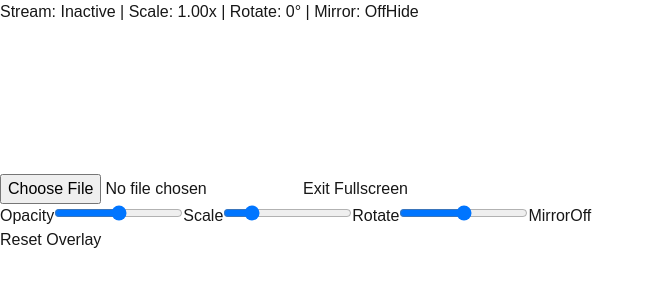
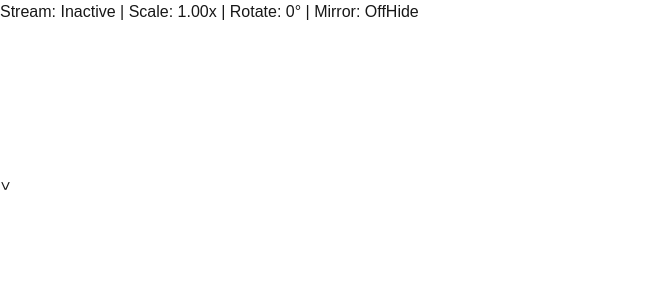
Before and after one commit to Robertgreenwood27/drawstuff, a Next.js app: page / in a window 1280 px wide. Both pictures are taken after a click on the button "Go Fullscreen". Shown: the top 300 px of the page, without its empty margins (0-654 px from the left). Built offline with nearby package versions, Linux system fonts and the light colour scheme; no server answers.

Commit message:
try that

```diff
--- a/src/components/CameraOverlay.js
+++ b/src/components/CameraOverlay.js
@@ -17,6 +17,7 @@ const CameraOverlay = () => {
   const [imageSize, setImageSize] = useState({ width: 0, height: 0 });
   const [showDebug, setShowDebug] = useState(true);
   const [isFullscreen, setIsFullscreen] = useState(false);
+  const [showMenu, setShowMenu] = useState(true);
   const videoRef = useRef(null);
   const overlayRef = useRef(null);
 
@@ -80,13 +81,16 @@ const CameraOverlay = () => {
         setMirror(false);
         setImageUrl(url);
 
-        // Trigger full-screen after image load
+        // Enter full-screen and hide menu
         if (!document.fullscreenElement) {
           document.documentElement.requestFullscreen().then(() => {
             setIsFullscreen(true);
+            setShowMenu(false); // Hide menu on full-screen
           }).catch(err => {
             console.error("Fullscreen request failed:", err);
           });
+        } else {
+          setShowMenu(false); // Hide menu even if already in full-screen
         }
       };
       img.src = url;
@@ -97,16 +101,22 @@ const CameraOverlay = () => {
     if (!document.fullscreenElement) {
       document.documentElement.requestFullscreen().then(() => {
         setIsFullscreen(true);
+        setShowMenu(false); // Hide menu when entering full-screen
       }).catch(err => {
         console.error("Fullscreen request failed:", err);
       });
     } else {
       document.exitFullscreen().then(() => {
         setIsFullscreen(false);
+        setShowMenu(true); // Show menu when exiting full-screen
       }).catch(err => {
         console.error("Exit fullscreen failed:", err);
       });
     }
+  };
+
+  const toggleMenu = () => {
+    setShowMenu(!showMenu);
   };
 
   const calculatePinchDistance = (touches) => {
@@ -166,7 +176,7 @@ const CameraOverlay = () => {
           <p className="text-red-500 mb-4">Camera Error: {error}</p>
           <p className="text-sm">Troubleshooting:
             <br />- Use HTTPS (deploy to Vercel or use ngrok for local)
-            <br />- Grant camera permissions in iOS Settings `&gt;` Safari
+            <br />- Grant camera permissions in iOS Settings &gt; Safari
             <br />- Use Safari (not Chrome/Firefox on iOS)
             <br />- Reload and try again
           </p>
@@ -212,6 +222,7 @@ const CameraOverlay = () => {
         />
       </div>
 
+      {showMenu && (
         <div className="absolute bottom-0 left-0 right-0 flex flex-col items-center gap-2 p-4 bg-black/60 z-10">
           <div className="w-3/4 flex gap-2">
             <input
@@ -245,7 +256,21 @@ const CameraOverlay = () => {
           <button onClick={handleReset} className="bg-blue-500 text-white p-2 rounded w-3/4">
             Reset Overlay
           </button>
+          <button onClick={toggleMenu} className="bg-gray-800 text-white p-2 rounded w-3/4">
+            Hide Menu
+          </button>
         </div>
+      )}
+
+      {!showMenu && (
+        <button
+          onClick={toggleMenu}
+          className="absolute bottom-4 left-1/2 -translate-x-1/2 bg-black/50 text-white text-2xl p-2 rounded-full w-12 h-12 flex items-center justify-center z-20"
+          style={{ transform: 'rotate(90deg)' }} // Rotate &gt; to look like upward chevron
+        >
+          &gt;
+        </button>
+      )}
     </div>
   );
 };
```
Lines whose indentation alone changed are shown as unchanged.
